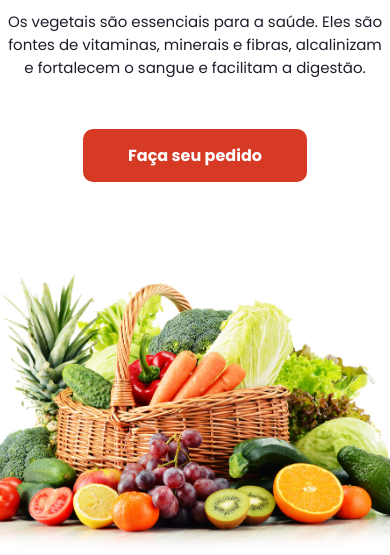
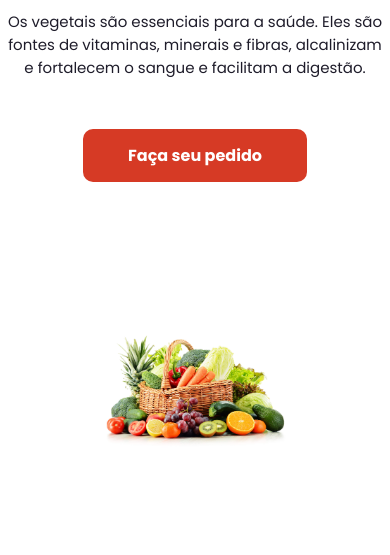
Before and after one commit to isaquesilvagit/hortifruti-landing-page, a plain HTML site: page index.html in a window 390 px wide. Shown: the part 289-844 px from the top of the page. Drawn offline with nearby package versions, Linux system fonts and the light colour scheme.

Commit message:
Update style.css

```diff
--- a/style.css
+++ b/style.css
@@ -144,11 +144,7 @@ body{
     .nav-item{
         margin: 16px 0;
     }
-@media (max-width:600px) {
-    .home-img img{
-        width: 100%;
-   }
-}
+
     /*main*/
     .home{
         padding: 100px 2%;
@@ -168,6 +164,6 @@ body{
         font-size: 15px;
     }
     .home-img{
-        width: 125%;
+        width: 50%;
     }
 }
```
